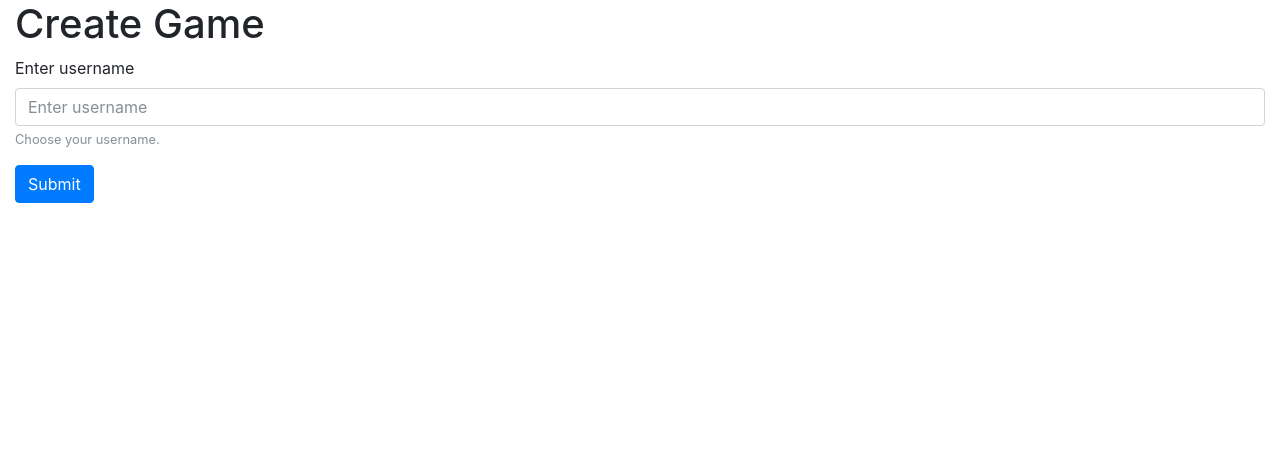
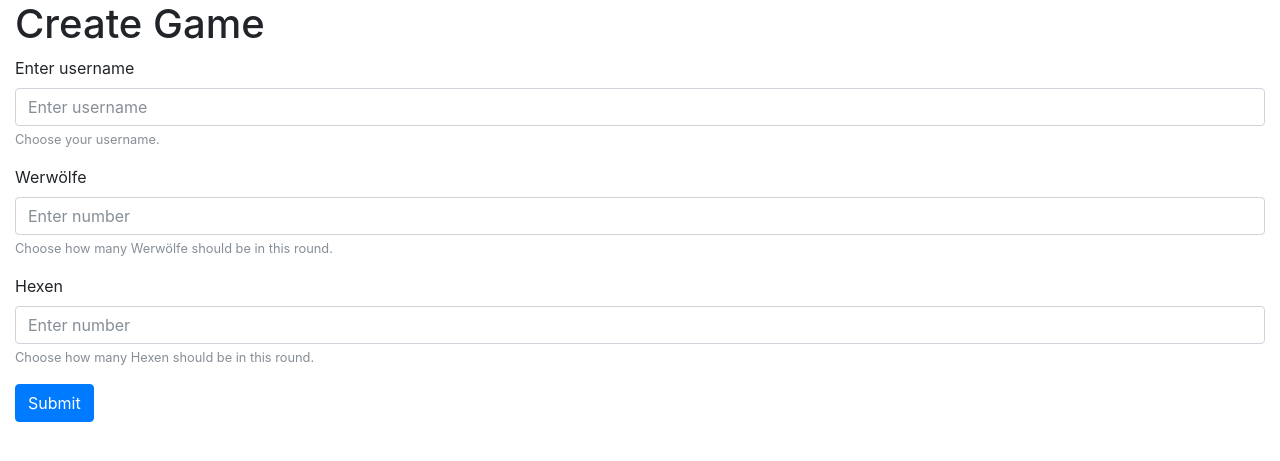
Before and after one commit to duybach/WhoWolf2, a Django app: page /create_game in a window 1280 px wide. Shown: the part 56-517 px from the top of the page. Run offline with Django 3.2, Linux system fonts and the light colour scheme; some libraries are stand-ins or nearby versions.

Commit message:
Fix bug where selected button was still active from previous round

```diff
--- a/WhoWolf/game/templates/game/create.html
+++ b/WhoWolf/game/templates/game/create.html
@@ -13,6 +13,20 @@
         <small id="usernameHelp" class="form-text text-muted">Choose your username.</small>
     </div>
 
+    <div class="form-group">
+        <label for="InputWerwolfNumber">Werwölfe</label>
+        <input type="number" class="form-control" id="InputWerwolfNumber" name="InputWerwolfNumber" aria-describedby="werwolfNumberHelp"
+               placeholder="Enter number">
+        <small id="werwolfNumberHelp" class="form-text text-muted">Choose how many Werwölfe should be in this round.</small>
+    </div>
+
+    <div class="form-group">
+        <label for="InputWitchNumber">Hexen</label>
+        <input type="number" class="form-control" id="InputWitchNumber" name="InputWitchNumber" aria-describedby="witchNumberHelp"
+               placeholder="Enter number">
+        <small id="witchNumberHelp" class="form-text text-muted">Choose how many Hexen should be in this round.</small>
+    </div>
+
     <button type="submit" class="btn btn-primary">Submit</button>
 </form>
 {% endblock %}
--- a/WhoWolf/game/views.py
+++ b/WhoWolf/game/views.py
@@ -26,7 +26,12 @@ def create_game(request):
         player.save()
 
         lobby.host = player
+        lobby.werewolf_count = request.POST.get('InputWerwolfNumber', 0)
+        lobby.witch_count = request.POST.get('InputWitchNumber', 0)
         lobby.save()
+
+        print(lobby.werewolf_count)
+        print(lobby.witch_count)
 
         request.session['user_id'] = player.id
 
@@ -99,10 +104,13 @@ def status(request, game_id):
                     'vote_count': fellow_player.voters.count()
                 }
 
-                if player.vote_target and player.vote_target.id == fellow_player.id or \
-                   player.kill_target and player.kill_target.id == fellow_player.id or \
-                   player.heal_target and player.heal_target.id == fellow_player.id:
-                    fellow_player_dict.update({'selected': True})
+                if lobby.round % 2 == 1:
+                    if player.vote_target and player.vote_target.id == fellow_player.id:
+                        fellow_player_dict.update({'selected': True})
+                elif lobby.round % 2 == 0:
+                    if player.kill_target and player.kill_target.id == fellow_player.id or \
+                       player.heal_target and player.heal_target.id == fellow_player.id:
+                        fellow_player_dict.update({'selected': True})
 
                 players.append(fellow_player_dict)
 
@@ -123,13 +131,6 @@ def status(request, game_id):
                 'host': True if lobby.host.username == request.session['user_id'] else False
             }
 
-            if lobby.round % 2 == 1:
-                # night time
-                pass
-            elif lobby.round % 2 == 0:
-                # day time
-                pass
-
             if time <= 0:
                 lobby.next_round()
 
@@ -141,7 +142,8 @@ def status(request, game_id):
 def start(request, game_id):
     if request.method == 'POST':
         lobby = Lobby.objects.get(game_id=game_id)
-        lobby.set_round(1)
+        if not lobby.round >= 1:
+            lobby.set_round(1)
 
         return HttpResponse(json.dumps(''), content_type='application/json')
 
```
Also changed, not shown: WhoWolf/game/models.py (+23 -6 lines), WhoWolf/db.sqlite3, WhoWolf/game/migrations/0017_auto_20180121_1511.py (added).
